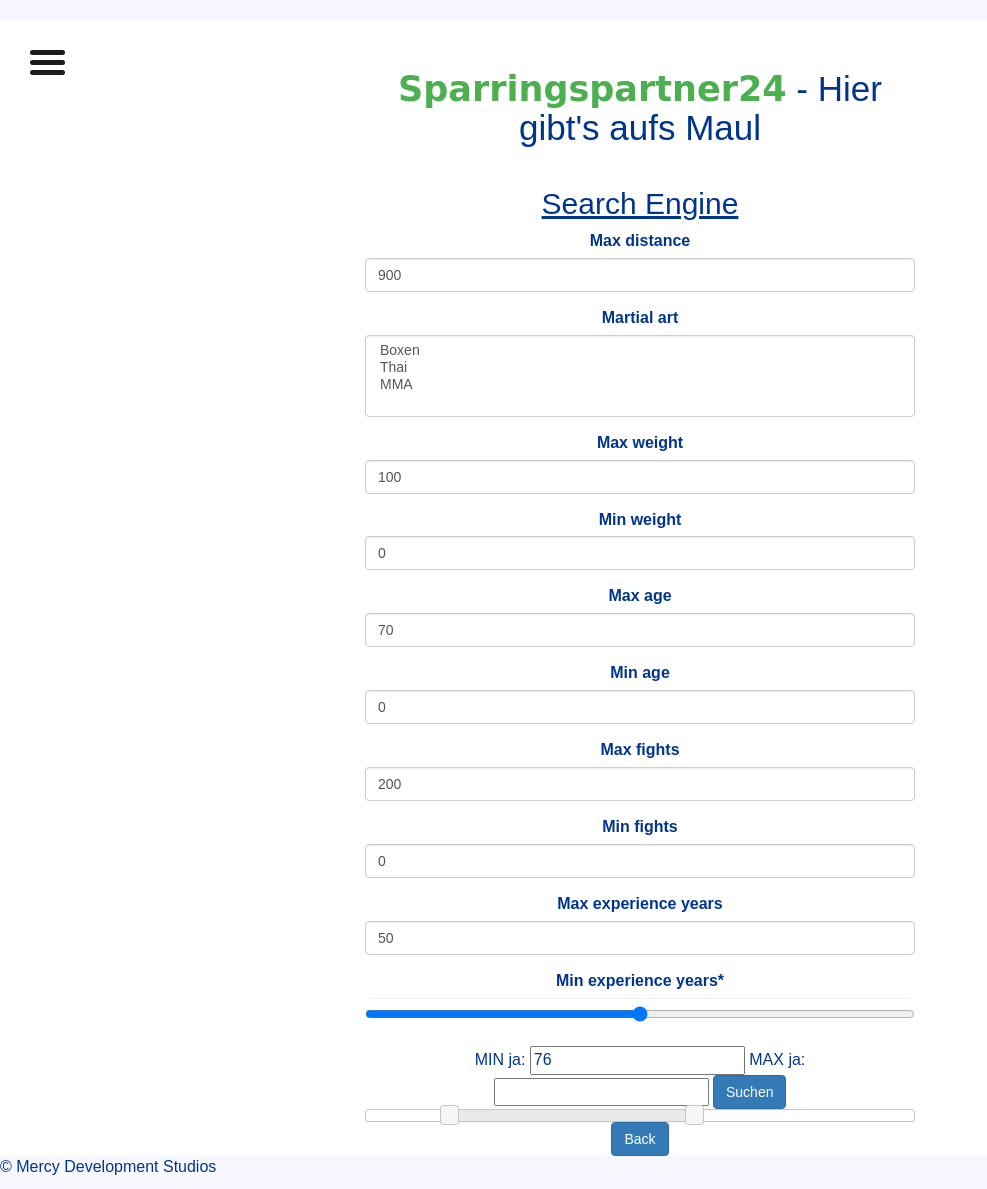
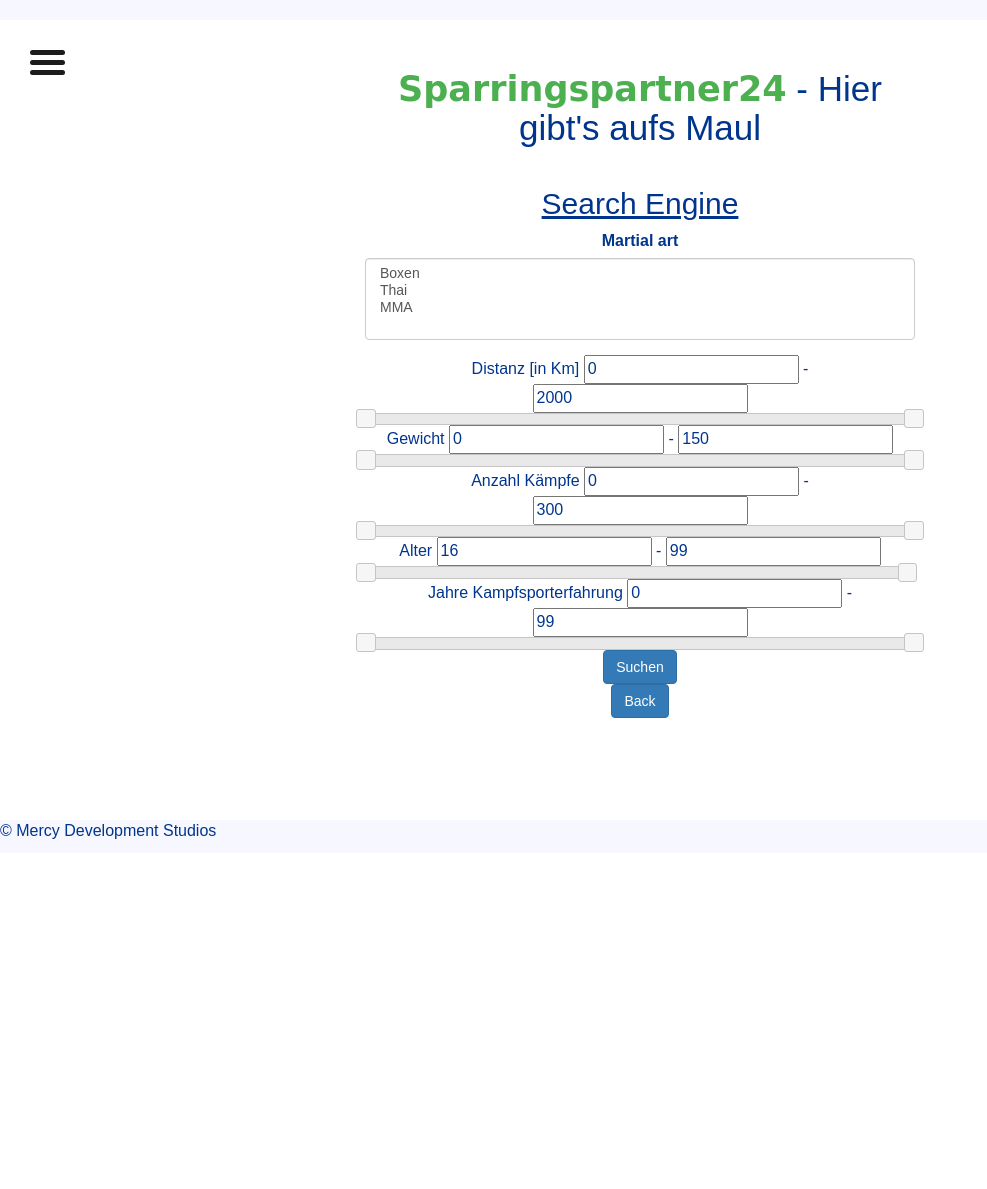
Before and after one commit to codingmercy1993/SparringsPartner24, a Django app: page /SparringsPartner24/search_engine/ in a window 1280 px wide. Shown: the whole page, without its empty margins (0-987 px from the left). After the commit the page ends 839 px from the top, so only its background shows below. Run offline with Django 3.2, Linux system fonts and the light colour scheme; a user stored in the database is signed in; some libraries are stand-ins or nearby versions.

Commit message:
range slider

```diff
--- a/djangoexample/SparringsPartner24/forms.py
+++ b/djangoexample/SparringsPartner24/forms.py
@@ -33,7 +33,7 @@ class SearchProfileForm(forms.ModelForm):
         exclude = ['userprofile']
 
 class SearchEngineForm(forms.Form):
-    max_distance = forms.IntegerField(required=False, initial=900)
+    max_distance = forms.IntegerField(required=False, widget=forms.NumberInput(attrs={'type':'range', 'step': '2'}))
     choices_dict = [('boxen', 'Boxen'), ('thai', 'Thai'), ('mma', 'MMA')]
     martial_art = forms.CharField(widget = forms.SelectMultiple(choices = choices_dict), required=False )
 
@@ -47,5 +47,4 @@ class SearchEngineForm(forms.Form):
     min_fights = forms.IntegerField(required=False, initial = 0)
 
     max_experience_years = forms.IntegerField(required = False, initial = 50)
-    #min_experience_years = forms.IntegerField(required = False, initial = 0)
-    min_experience_years = forms.IntegerField(widget=forms.NumberInput(attrs={'type':'range', 'step': '2'}))
+    min_experience_years = forms.IntegerField(required = False, initial = 0)
--- a/djangoexample/SparringsPartner24/templates/SparringsPartner24/search_engine.html
+++ b/djangoexample/SparringsPartner24/templates/SparringsPartner24/search_engine.html
@@ -8,12 +8,29 @@
 
 <form method="post" class="uniForm">
     {% csrf_token %}
-    {{ form|crispy }}
-    MIN ja: <input type="text" id="minja" name="minja" value=76 />
-    MAX ja: <input type="text" id="maxja" name="maxja" />
+    {{ form.martial_art|as_crispy_field }}
 
+    Distanz [in Km] <input type="text" id="min_distance" name="min_distance" value=0 />
+    - <input type="text" id="max_distance" name="max_distance" value = 2000 />
+    <div id="slider-range-distance"></div>
+
+    Gewicht <input type="text" id="min_weight" name="min_weight" value=0 />
+    - <input type="text" id="max_weight" name="max_weight" value = 150 />
+    <div id="slider-range-weight"></div>
+
+    Anzahl Kämpfe <input type="text" id="min_fights" name="min_fights" value=0 />
+    - <input type="text" id="max_fights" name="max_fights" value = 300 />
+    <div id="slider-range-fights"></div>
+
+    Alter <input type="text" id="min_age" name="min_age" value=16 />
+    - <input type="text" id="max_age" name="max_age" value = 99 />
+    <div id="slider-range-age"></div>
+
+    Jahre Kampfsporterfahrung <input type="text" id="min_experience_years" name="min_experience_years" value=0 />
+    - <input type="text" id="max_experience_years" name="max_experience_years" value = 99 />
+    <div id="slider-range-experience"></div>
     <button type="submit" class="btn btn-primary">Suchen</button>
-    <div id="slider-range"></div>
+
 </form>
 
 <a class="btn btn-primary" href="{% url 'SparringsPartner24:index' %}">Back</a>
@@ -26,16 +43,72 @@
     <script src="https://code.jquery.com/jquery-1.12.4.js"></script>
     <script src="https://code.jquery.com/ui/1.12.1/jquery-ui.js"></script>
     <script type="text/javascript">
-    var a = ""
     $( function() {
-     var val =   document.getElementById('minja').value
-      $( "#slider-range" ).slider({
+     var min_age =   document.getElementById('min_age').value
+     var max_age =   document.getElementById('max_age').value
+      $( "#slider-range-age" ).slider({
+        range: true,
+        min: 16,
+        max: 100,
+        values: [ min_age, max_age ],
+        slide: function( event, ui ) {
+          $( "#min_age" ).val( ui.values[ 0 ]) + $( "#max_age" ).val( ui.values[ 1 ]) ;
+        }
+      });
+    } );
+
+    $( function() {
+     var min_weight =   document.getElementById('min_weight').value
+     var max_weight =   document.getElementById('max_weight').value
+      $( "#slider-range-weight" ).slider({
         range: true,
         min: 0,
-        max: 500,
-        values: [ val, 300 ],
+        max: 100,
+        values: [ min_weight, max_weight ],
         slide: function( event, ui ) {
-          $( "#minja" ).val( ui.values[ 0 ]) + $( "#maxja" ).val( ui.values[ 1 ]) ;
+          $( "#min_weight" ).val( ui.values[ 0 ]) + $( "#max_weight" ).val( ui.values[ 1 ]) ;
+        }
+      });
+    } );
+
+    $( function() {
+     var min_fights =   document.getElementById('min_fights').value
+     var max_fights =   document.getElementById('max_fights').value
+      $( "#slider-range-fights" ).slider({
+        range: true,
+        min: 0,
+        max: 300,
+        values: [ min_fights, max_fights ],
+        slide: function( event, ui ) {
+          $( "#min_fights" ).val( ui.values[ 0 ]) + $( "#max_fights" ).val( ui.values[ 1 ]) ;
+        }
+      });
+    } );
+
+    $( function() {
+     var min_experience_years =   document.getElementById('min_experience_years').value
+     var max_experience_years =   document.getElementById('max_experience_years').value
+      $( "#slider-range-experience" ).slider({
+        range: true,
+        min: 0,
+        max: 50,
+        values: [ min_experience_years, max_experience_years ],
+        slide: function( event, ui ) {
+          $( "#min_experience_years" ).val( ui.values[ 0 ]) + $( "#max_experience_years" ).val( ui.values[ 1 ]) ;
+        }
+      });
+    } );
+
+    $( function() {
+     var min_distance =   document.getElementById('min_distance').value
+     var max_distance =   document.getElementById('max_distance').value
+      $( "#slider-range-distance" ).slider({
+        range: true,
+        min: 0,
+        max: 2000,
+        values: [ min_distance, max_distance ],
+        slide: function( event, ui ) {
+          $( "#min_distance" ).val( ui.values[ 0 ]) + $( "#max_distance" ).val( ui.values[ 1 ]) ;
         }
       });
     } );
```
Also changed, not shown: djangoexample/SparringsPartner24/templates/SparringsPartner24/fighter_profile.html (deleted, +0 -29 lines).
